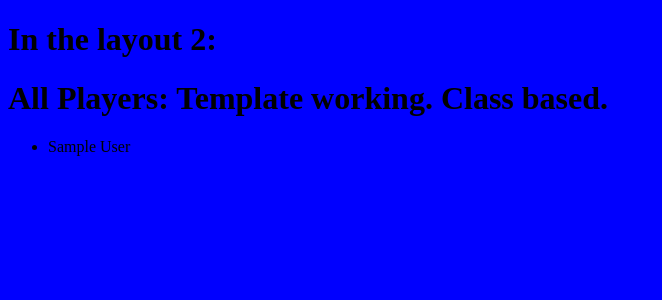
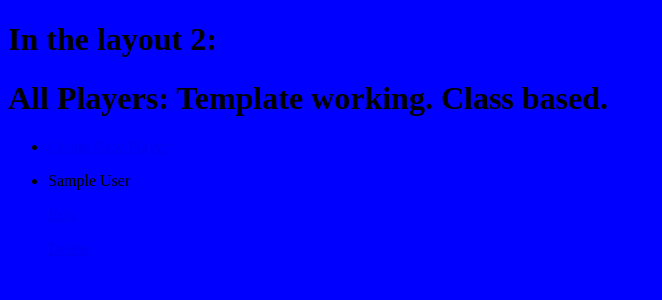
Before and after one commit to Spitigala/playbook, a Django app: template players/templates/players/index.html in a window 1280 px wide. Shown: the top 300 px of the page, without its empty margins (0-662 px from the left). Run offline with Django 3.2, Linux system fonts and the light colour scheme; the template is opened without the code that fills it: most values are stand-ins (such as "Sample title", 1, 10 or a date in 2020).

Commit message:
update with links for edit and delete

```diff
--- a/players/templates/players/index.html
+++ b/players/templates/players/index.html
@@ -2,11 +2,16 @@
 
 {% block players %}
 	<h1>All Players: Template working. Class based.</h1>
+	<ul>
+		<li><a href="/players/create">Create New Player</a></li>
+	</ul>
 
 	{% if all_players %}
 	    <ul>
 	    {% for player in all_players %}
 	        <li>{{ player.first_name }} {{ player.last_name }}</li>
+	        <p><a href="/players/edit/{{player.id}}/">Edit</a></p>
+	        <p><a href="/players/delete/{{player.id}}/">Delete</a></p>
 	    {% endfor %}
 	    </ul>
 	{% else %}
```
